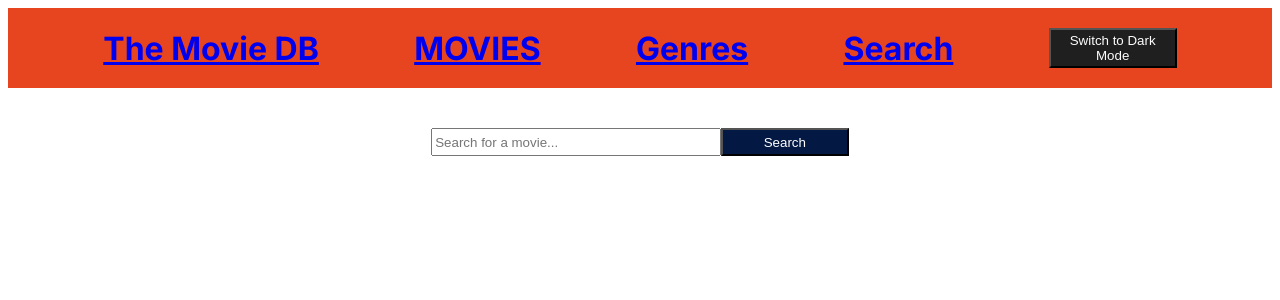
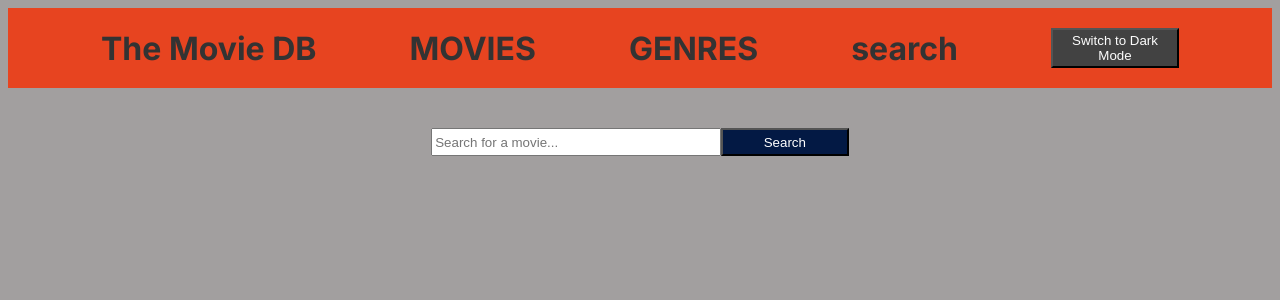
Before and after one commit to OsadchySa/nextjs-exam-osadchy, a Next.js app: page /search in a window 1280 px wide. Shown: the top 300 px of the page. Built offline with nearby package versions, Linux system fonts and the light colour scheme.

Commit message:
18.08 22:50

```diff
--- a/src/app/genres/[id]/page.tsx
+++ b/src/app/genres/[id]/page.tsx
@@ -41,7 +41,7 @@ const GenreMoviesPage = async({ params, searchParams }: GenreMoviesPageProps)=>
                                 alt={movie.title}
                             />
                         </Link>
-                        <Link href={{
+                        <Link className={'genresMenu'}href={{
                             pathname:'/movies/'+movie.title,
                             query:{data:JSON.stringify(movie)}
                         }}>
--- a/src/app/genres/page.tsx
+++ b/src/app/genres/page.tsx
@@ -10,7 +10,7 @@ import Link from 'next/link';
         <div className={'genreDiv'}>
             {genres.map((genre) => (
                 <div key={genre.id} style={{ marginLeft: '10px', padding: '5px 10px', color: "white" }}>
-                    <Link href={`/genres/${genre.id}`}>{genre.name}</Link>
+                    <Link className={'genresMenu'} href={`/genres/${genre.id}`}>{genre.name}</Link>
                 </div>
             ))}
         </div>
--- a/src/app/globals.css
+++ b/src/app/globals.css
@@ -1,5 +1,5 @@
 :root {
-    --background-color: white;
+    --background-color: #a29f9f;
     --text-color: black;
 }
 
@@ -61,7 +61,7 @@ body {
     width: 10vw;
 }
 .switchBut{
-    background-color: #1f1f1f;
+    background-color: #424242;
     color: rgba(255, 255, 255, 0.99);
     height: 5vh;
     width: 10vw;
@@ -91,7 +91,8 @@ body {
 }
 .genreDiv{
     display: flex;
-    flex-direction: row;
+    flex-direction: column;
+
 }
 .cardOfSerchedMovie{
     display: flex;
@@ -102,3 +103,12 @@ form{
     display: flex;
     justify-content: center;
 }
+.linkHead{
+    color: #333333;
+    text-decoration: none;
+}
+.genresMenu{
+    text-decoration: none;
+    color: #2b44ad;
+    font-weight: bold;
+}
--- a/src/app/movies/page.tsx
+++ b/src/app/movies/page.tsx
@@ -36,7 +36,7 @@ const MoviesPage = async ({ searchParams }: MoviesPageProps) => {
                                 alt={movie.title}
                             />
                         </Link>
-                        <Link href={{
+                        <Link className={'genresMenu'} href={{
                             pathname: '/movies/' + movie.title,
                             query: { data: JSON.stringify(movie) }
                         }}>
--- a/src/app/search/page.tsx
+++ b/src/app/search/page.tsx
@@ -40,7 +40,7 @@ const SearchPage = async ({searchParams}: SearchPageProps) => {
                                     alt={movie.title}
                                 />
                             </Link>
-                            <Link href={{
+                            <Link className={'genresMenu'} href={{
                                 pathname:'/movies/'+movie.title,
                                 query:{data:JSON.stringify(movie)}
                             }}><h3>{movie.title}</h3>
--- a/src/components/HeaderComponent.tsx
+++ b/src/components/HeaderComponent.tsx
@@ -6,17 +6,17 @@ const HeaderComponent = () => {
     return (
         <div className={'headerMain'}>
             <h1 className={'headerMinDiv'}>
-                <Link href={'https://www.themoviedb.org/'}>The Movie DB</Link>
+                <Link className={'linkHead'} href={'https://www.themoviedb.org/'}>The Movie DB</Link>
             </h1>
 
             <h1 className={'headerMinDiv'}>
-                <Link href={'/movies'}>MOVIES</Link>
+                <Link className={'linkHead'} href={'/movies'}>MOVIES</Link>
             </h1>
             <h1 className={'headerMinDiv'}>
-                <Link href={'/genres'}>Genres</Link>
+                <Link className={'linkHead'} href={'/genres'}>GENRES</Link>
             </h1>
             <h1 className={'headerMinDiv'}>
-                <Link href={'/search'}>Search</Link>
+                <Link className={'linkHead'} href={'/search'}>search</Link>
             </h1>
             <SwitcerComponent/>
         </div>
```
